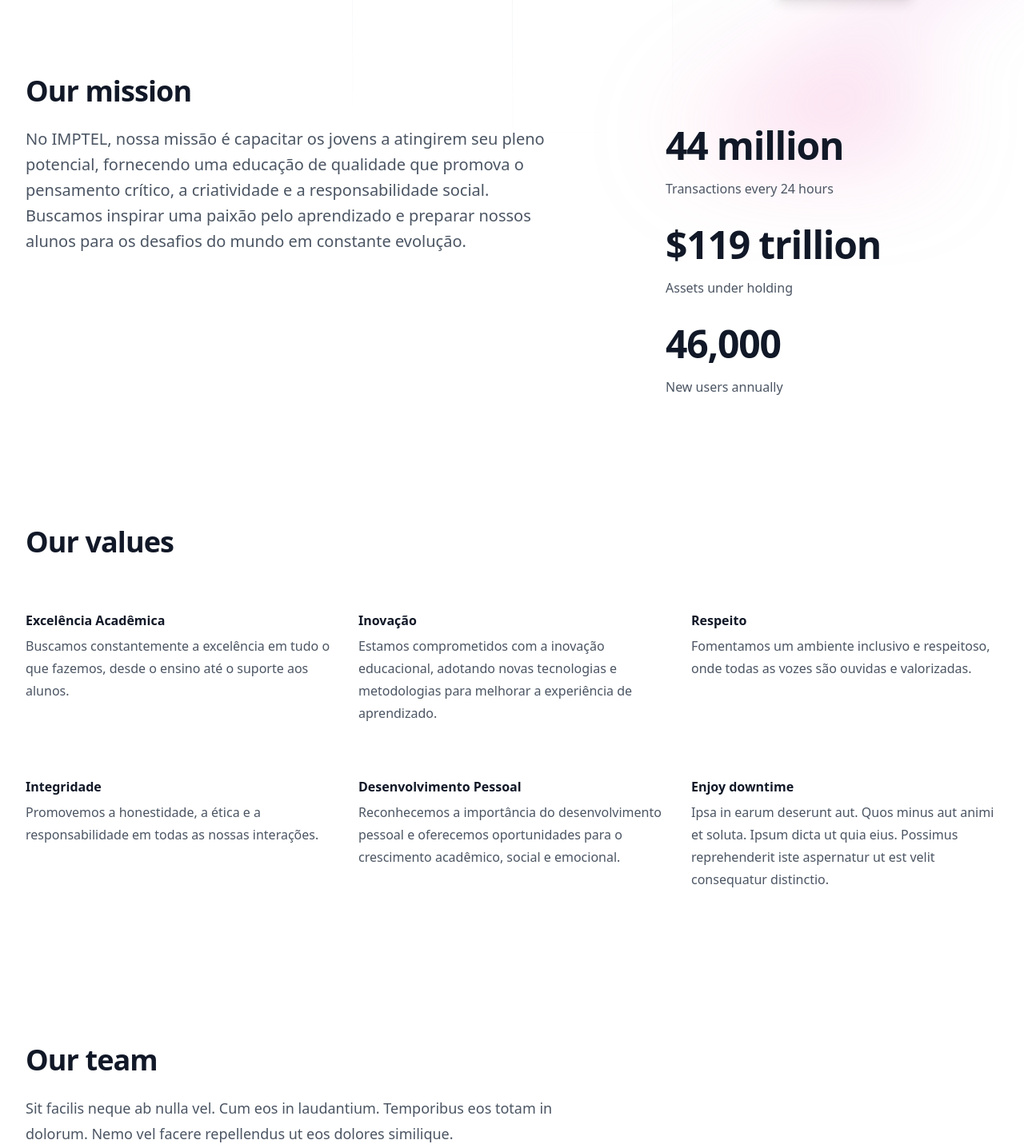
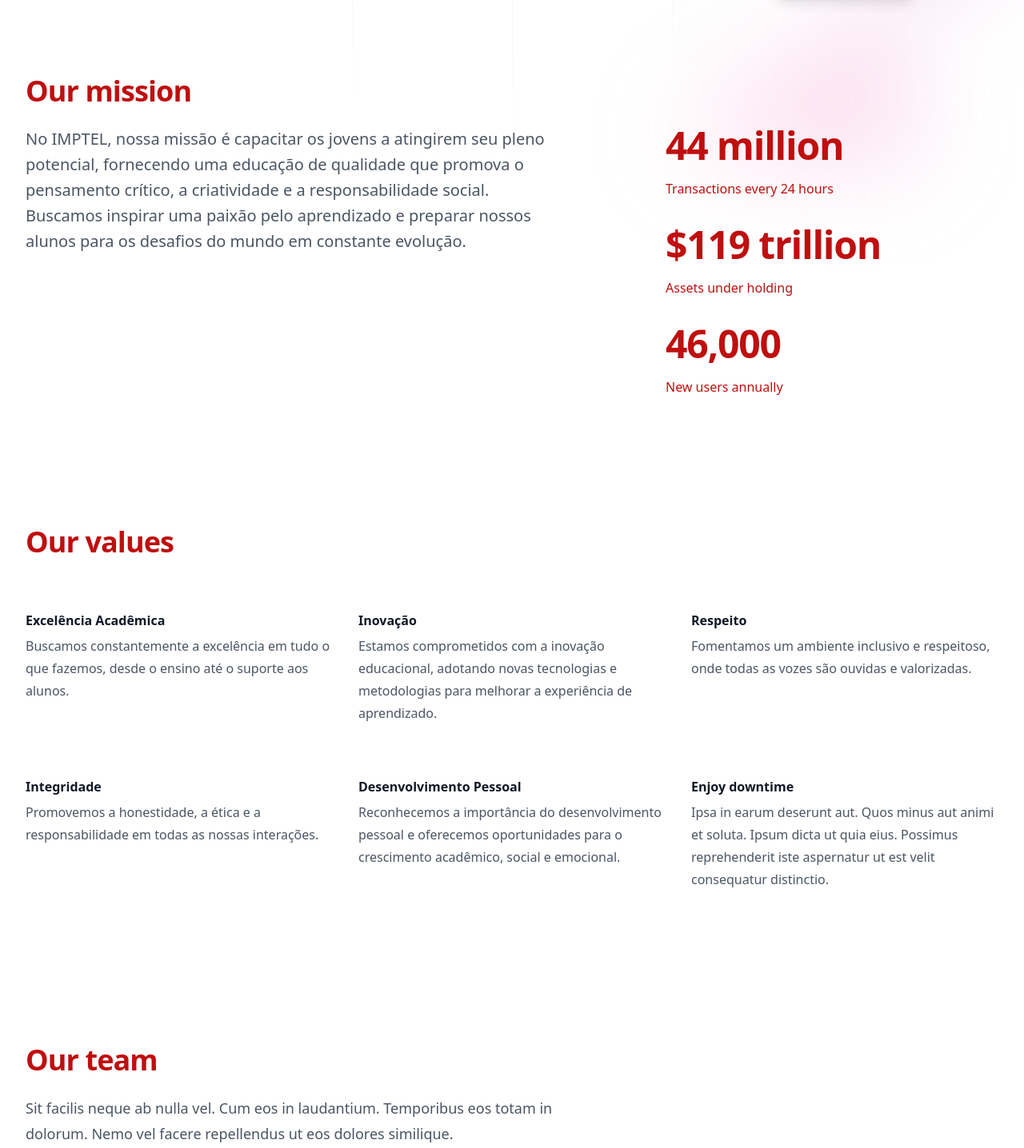
Before and after one commit to leehendrick/EduConnect-UI, a Nuxt app in the folder nuxt-app/: page /sobre in a window 1280 px wide. Shown: the part 834-2270 px from the top of the page at 80% size. Built offline with nearby package versions, Linux system fonts and the light colour scheme.

Commit message:
ref : change titles colors

```diff
--- a/nuxt-app/pages/sobre.vue
+++ b/nuxt-app/pages/sobre.vue
@@ -62,7 +62,7 @@
       <!-- Content section -->
       <div class="mx-auto -mt-12 max-w-7xl px-6 sm:mt-0 lg:px-8 xl:-mt-8">
         <div class="mx-auto max-w-2xl lg:mx-0 lg:max-w-none">
-          <h2 class="text-3xl font-bold tracking-tight text-gray-900 sm:text-4xl">Our mission</h2>
+          <h2 class="text-3xl font-bold tracking-tight text-primary sm:text-4xl">Our mission</h2>
           <div class="mt-6 flex flex-col gap-x-8 gap-y-20 lg:flex-row">
             <div class="lg:w-full lg:max-w-2xl lg:flex-auto">
               <p class="text-xl leading-8 text-gray-600">No IMPTEL, nossa missão é capacitar os jovens a atingirem seu pleno potencial, fornecendo uma educação de qualidade que promova o pensamento crítico, a criatividade e a responsabilidade social. Buscamos inspirar uma paixão pelo aprendizado e preparar nossos alunos para os desafios do mundo em constante evolução.</p>
@@ -70,8 +70,8 @@
             <div class="lg:flex lg:flex-auto lg:justify-center">
               <dl class="w-64 space-y-8 xl:w-80">
                 <div v-for="stat in stats" :key="stat.label" class="flex flex-col-reverse gap-y-4">
-                  <dt class="text-base leading-7 text-gray-600">{{ stat.label }}</dt>
-                  <dd class="text-5xl font-semibold tracking-tight text-gray-900">{{ stat.value }}</dd>
+                  <dt class="text-base leading-7 text-primary">{{ stat.label }}</dt>
+                  <dd class="text-5xl font-semibold tracking-tight text-primary">{{ stat.value }}</dd>
                 </div>
               </dl>
             </div>
@@ -82,7 +82,7 @@
       <!-- Values section -->
       <div class="mx-auto mt-32 max-w-7xl px-6 sm:mt-40 lg:px-8">
         <div class="mx-auto max-w-2xl lg:mx-0">
-          <h2 class="text-3xl font-bold tracking-tight text-gray-900 sm:text-4xl">Our values</h2></div>
+          <h2 class="text-3xl font-bold tracking-tight text-primary sm:text-4xl">Our values</h2></div>
         <dl class="mx-auto mt-16 grid max-w-2xl grid-cols-1 gap-x-8 gap-y-16 text-base leading-7 sm:grid-cols-2 lg:mx-0 lg:max-w-none lg:grid-cols-3">
           <div v-for="value in values" :key="value.name">
             <dt class="font-semibold text-gray-900">{{ value.name }}</dt>
@@ -94,7 +94,7 @@
       <!-- Team section -->
       <div class="mx-auto mt-32 max-w-7xl px-6 sm:mt-48 lg:px-8">
         <div class="mx-auto max-w-2xl lg:mx-0">
-          <h2 class="text-3xl font-bold tracking-tight text-gray-900 sm:text-4xl">Our team</h2>
+          <h2 class="text-3xl font-bold tracking-tight sm:text-4xl text-primary">Our team</h2>
           <p class="mt-6 text-lg leading-8 text-gray-600">Sit facilis neque ab nulla vel. Cum eos in laudantium. Temporibus eos totam in dolorum. Nemo vel facere repellendus ut eos dolores similique.</p>
         </div>
         <ul role="list" class="mx-auto mt-20 grid max-w-2xl grid-cols-2 gap-x-8 gap-y-16 text-center sm:grid-cols-3 md:grid-cols-4 lg:mx-0 lg:max-w-none lg:grid-cols-5 xl:grid-cols-6">
```
